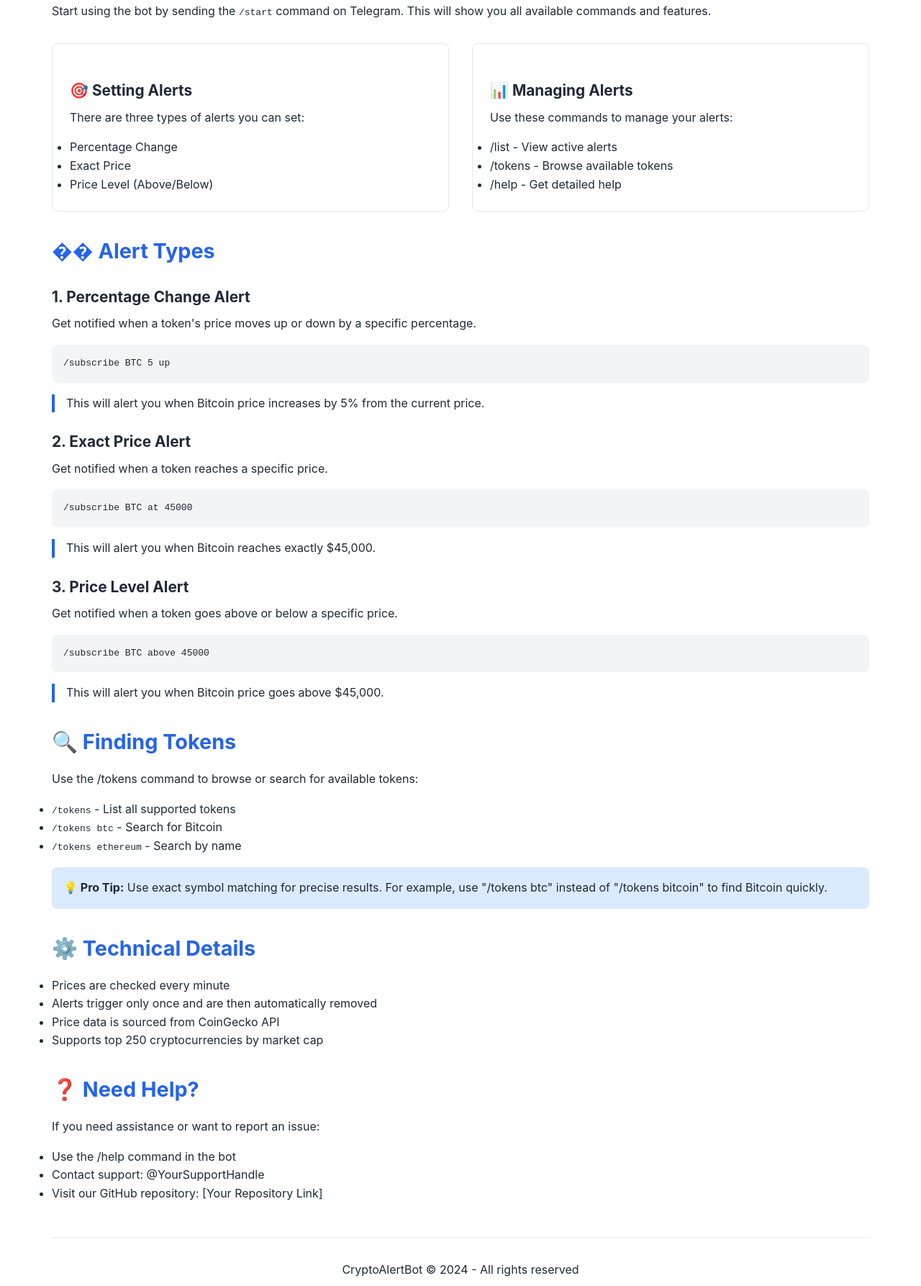
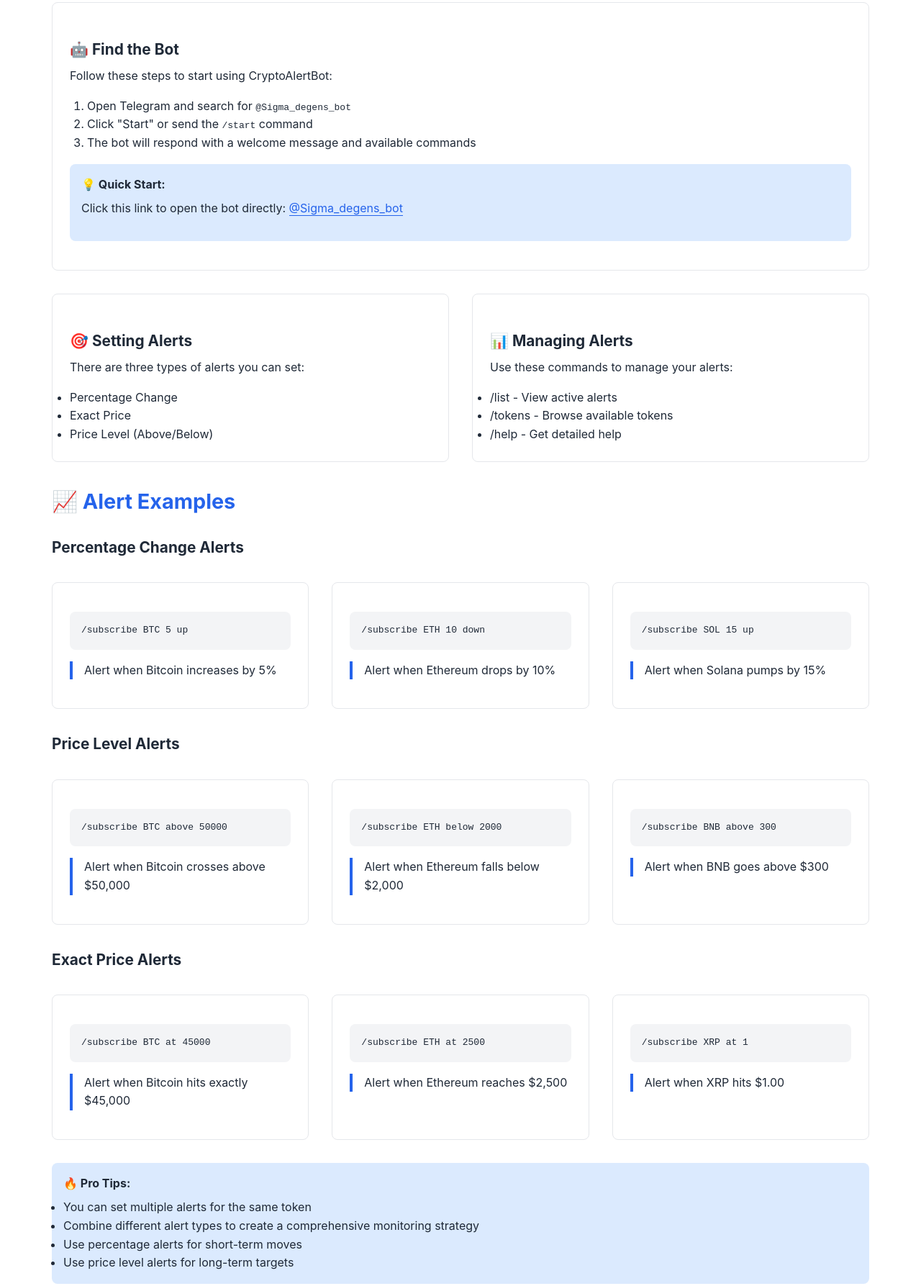
Before and after one commit to Koushith/gambler-gambling-alert, a website: page public/index.html in a window 1280 px wide. Shown: the part 325-2112 px from the top of the page at 72% size. Drawn offline with Linux system fonts and the light colour scheme.

Commit message:
feat: adds docs and contact info

```diff
--- a/index.js
+++ b/index.js
@@ -3,7 +3,7 @@
 const TelegramBot = require('node-telegram-bot-api');
 const mongoose = require('mongoose');
 const axios = require('axios');
-const setupBotCommands = require('./bot/commands'); // Make sure this path is correct
+const setupBotCommands = require('./bot/commands');
 
 const app = express();
 app.use(express.json());
--- a/public/index.html
+++ b/public/index.html
@@ -105,10 +105,27 @@
     </div>
 
     <h2>📚 Getting Started</h2>
-    <p>
-      Start using the bot by sending the <code>/start</code> command on Telegram. This will show you all available
-      commands and features.
-    </p>
+    <div class="card" style="margin-bottom: 2rem">
+      <h3>🤖 Find the Bot</h3>
+      <p>Follow these steps to start using CryptoAlertBot:</p>
+      <ol style="margin-left: 1.5rem; margin-top: 0.5rem">
+        <li>Open Telegram and search for <code>@Sigma_degens_bot</code></li>
+        <li>Click "Start" or send the <code>/start</code> command</li>
+        <li>The bot will respond with a welcome message and available commands</li>
+      </ol>
+      <div class="tip" style="margin-top: 1rem">
+        <strong>💡 Quick Start:</strong>
+        <p style="margin-top: 0.5rem">
+          Click this link to open the bot directly:
+          <a
+            href="https://t.me/Sigma_degens_bot"
+            style="color: var(--primary-color); text-decoration: none; border-bottom: 1px solid currentColor"
+          >
+            @Sigma_degens_bot
+          </a>
+        </p>
+      </div>
+    </div>
 
     <div class="grid">
       <div class="card">
@@ -131,22 +148,65 @@
       </div>
     </div>
 
-    <h2>�� Alert Types</h2>
+    <h2>📈 Alert Examples</h2>
 
-    <h3>1. Percentage Change Alert</h3>
-    <p>Get notified when a token's price moves up or down by a specific percentage.</p>
-    <div class="command">/subscribe BTC 5 up</div>
-    <div class="example">This will alert you when Bitcoin price increases by 5% from the current price.</div>
+    <h3>Percentage Change Alerts</h3>
+    <div class="grid">
+      <div class="card">
+        <div class="command">/subscribe BTC 5 up</div>
+        <div class="example">Alert when Bitcoin increases by 5%</div>
+      </div>
+      <div class="card">
+        <div class="command">/subscribe ETH 10 down</div>
+        <div class="example">Alert when Ethereum drops by 10%</div>
+      </div>
+      <div class="card">
+        <div class="command">/subscribe SOL 15 up</div>
+        <div class="example">Alert when Solana pumps by 15%</div>
+      </div>
+    </div>
 
-    <h3>2. Exact Price Alert</h3>
-    <p>Get notified when a token reaches a specific price.</p>
-    <div class="command">/subscribe BTC at 45000</div>
-    <div class="example">This will alert you when Bitcoin reaches exactly $45,000.</div>
+    <h3>Price Level Alerts</h3>
+    <div class="grid">
+      <div class="card">
+        <div class="command">/subscribe BTC above 50000</div>
+        <div class="example">Alert when Bitcoin crosses above $50,000</div>
+      </div>
+      <div class="card">
+        <div class="command">/subscribe ETH below 2000</div>
+        <div class="example">Alert when Ethereum falls below $2,000</div>
+      </div>
+      <div class="card">
+        <div class="command">/subscribe BNB above 300</div>
+        <div class="example">Alert when BNB goes above $300</div>
+      </div>
+    </div>
 
-    <h3>3. Price Level Alert</h3>
-    <p>Get notified when a token goes above or below a specific price.</p>
-    <div class="command">/subscribe BTC above 45000</div>
-    <div class="example">This will alert you when Bitcoin price goes above $45,000.</div>
+    <h3>Exact Price Alerts</h3>
+    <div class="grid">
+      <div class="card">
+        <div class="command">/subscribe BTC at 45000</div>
+        <div class="example">Alert when Bitcoin hits exactly $45,000</div>
+      </div>
+      <div class="card">
+        <div class="command">/subscribe ETH at 2500</div>
+        <div class="example">Alert when Ethereum reaches $2,500</div>
+      </div>
+      <div class="card">
+        <div class="command">/subscribe XRP at 1</div>
+        <div class="example">Alert when XRP hits $1.00</div>
+      </div>
+    </div>
+
+    <div class="tip">
+      <strong>🔥 Pro Tips:</strong>
+      <ul style="margin-top: 0.5rem">
+        <li>You can set multiple alerts for the same token</li>
+        <li>Combine different alert types to create a comprehensive monitoring strategy</li>
+        <li>Use percentage alerts for short-term moves</li>
+        <li>Use price level alerts for long-term targets</li>
+      </ul>
+    </div>
 
     <h2>🔍 Finding Tokens</h2>
     <p>Use the /tokens command to browse or search for available tokens:</p>
@@ -169,13 +229,37 @@
       <li>Supports top 250 cryptocurrencies by market cap</li>
     </ul>
 
-    <h2>❓ Need Help?</h2>
-    <p>If you need assistance or want to report an issue:</p>
-    <ul>
-      <li>Use the /help command in the bot</li>
-      <li>Contact support: @YourSupportHandle</li>
-      <li>Visit our GitHub repository: [Your Repository Link]</li>
-    </ul>
+    <section
+      class="help-section"
+      style="margin-top: 4rem; padding: 2rem; background: var(--card-bg); border-radius: 12px; text-align: center"
+    >
+      <h2>🤝 Need Help?</h2>
+      <p style="margin: 1rem 0">Having issues or want to suggest new features? Reach out!</p>
+
+      <div
+        class="contact-grid"
+        style="display: flex; gap: 1.5rem; justify-content: center; flex-wrap: wrap; margin: 1.5rem 0"
+      >
+        <a
+          href="https://t.me/koushith"
+          class="contact-item"
+          style="display: flex; align-items: center; gap: 0.5rem; text-decoration: none; color: inherit"
+        >
+          <span style="font-size: 1.2rem">📱</span>
+          <span>Telegram: @koushith.eth</span>
+        </a>
+        <a
+          href="mailto:koushith97@gmail.com"
+          class="contact-item"
+          style="display: flex; align-items: center; gap: 0.5rem; text-decoration: none; color: inherit"
+        >
+          <span style="font-size: 1.2rem">📧</span>
+          <span>Email: koushith97@gmail.com</span>
+        </a>
+      </div>
+
+      <p style="font-size: 0.9rem; color: var(--text-secondary)">We typically respond within 24 hours</p>
+    </section>
 
     <footer style="text-align: center; margin-top: 3rem; padding: 2rem; border-top: 1px solid var(--border-color)">
       <p>CryptoAlertBot © 2024 - All rights reserved</p>
```
